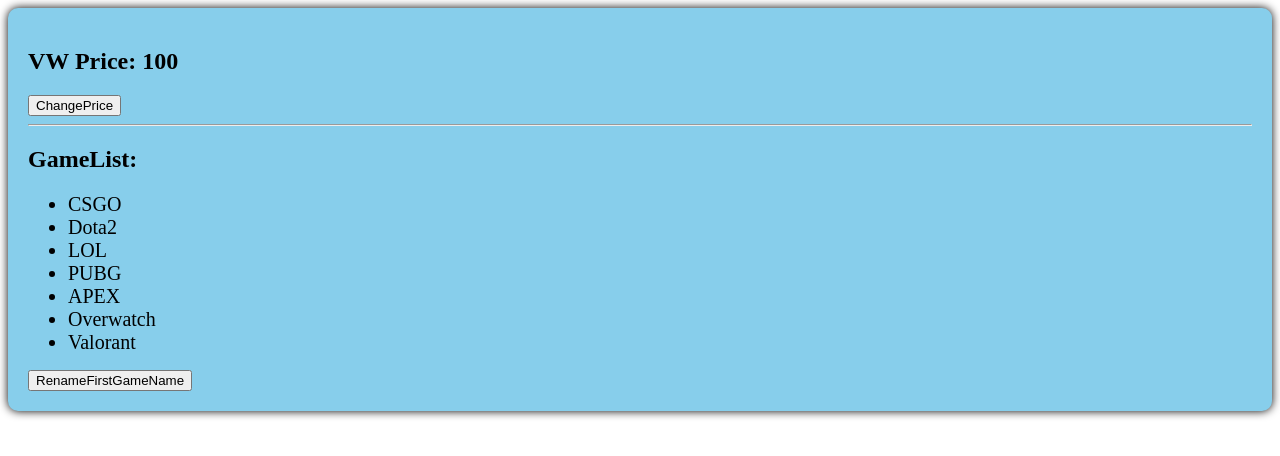
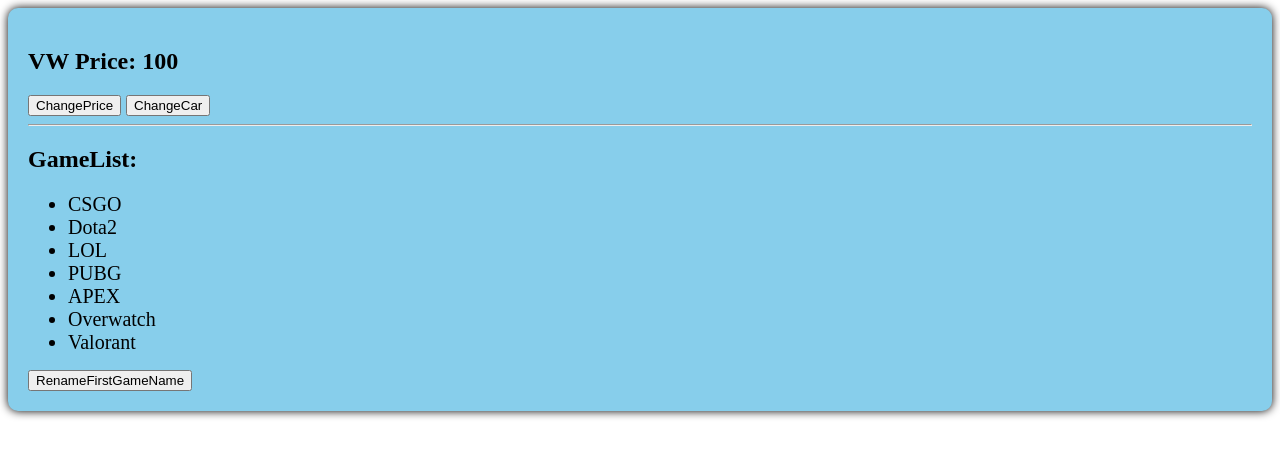
Before and after one commit to FHangH/Vue3_TS, a Vue app: page / in a window 1280 px wide. Shown: the top 456 px of the page. Built offline with nearby package versions, Linux system fonts and the light colour scheme.

Commit message:
ref 和 reactive 创建响应式对象的区别

```diff
--- a/src/components/Person.vue
+++ b/src/components/Person.vue
@@ -2,6 +2,7 @@
     <div class="Person">
         <h2>{{car.brand}} Price: {{car.price}}</h2>
         <button @click="ChangePrice">ChangePrice</button>
+        <button @click="ChangeCar">ChangeCar</button>
 
         <hr>
         <h2>GameList:</h2>
@@ -13,9 +14,14 @@
 </template>
 
 <script lang="ts" setup name="PersonInfo">
-    import { ref } from 'vue';
+    import { ref, reactive } from 'vue';
 
+    // let car = reactive({brand: 'VW', price: 100});
     let car = ref({brand: 'VW', price: 100});
+
+    // 基本数据响应：ref
+    // 对象响应（对象层级简单）：ref，reactive 都可以，推荐 ref，因为 ref 更简单，不需要写 .value 访问属性。
+    // 对象层级复杂：reactive，因为 reactive 支持对象层级响应，ref 则不支持。
 
     let games = ref
     ([
@@ -31,6 +37,16 @@
     function ChangePrice()
     {
         car.value.price += 100;
+    }
+
+    function ChangeCar()
+    {
+        // car = reactive({brand: 'BMW', price: 200});
+        // reactive 重分配对象后，将不再是响应式数据
+        //Object.assign(car, {brand: 'BMW', price: 200});
+
+        // ref 重分配后，可以正常响应数据
+        car.value = {brand: 'BMW', price: 200};
     }
 
     function RenameFirstGameName()
```
